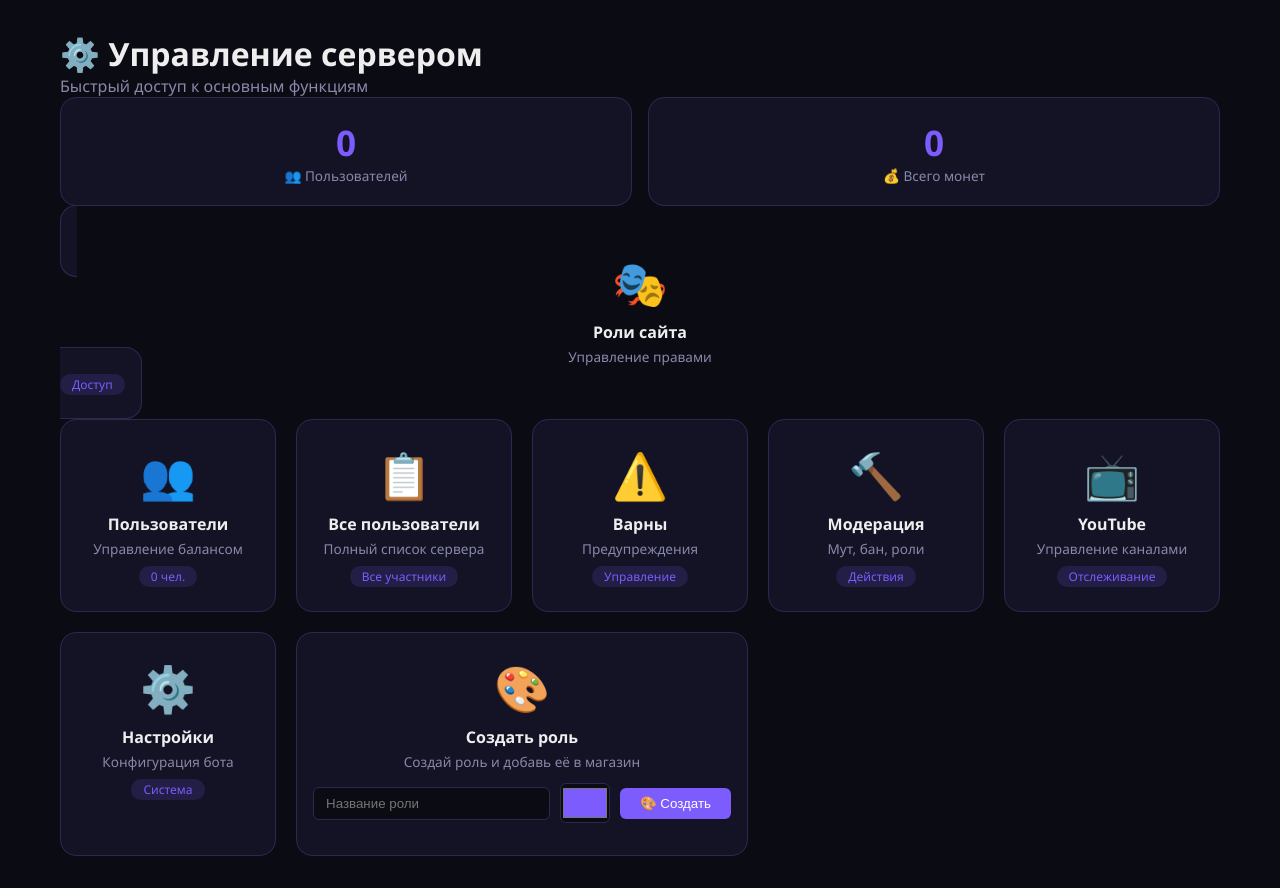
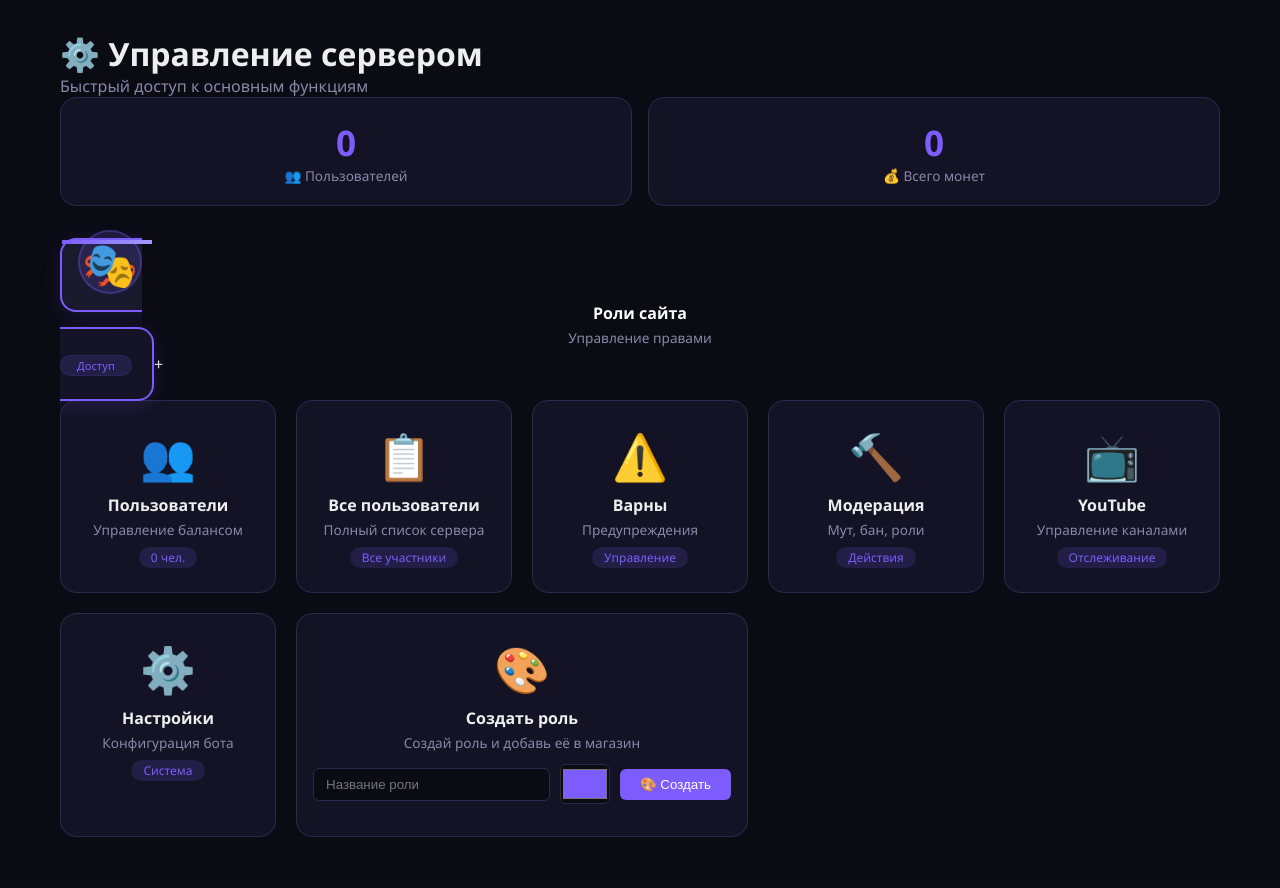
Before and after one commit to Koneko112/Hikigaya-bot-ds, a Node server app: template dashboard/views/admin/dashboard.ejs in a window 1280 px wide. Shown: the part 56-944 px from the top of the page. After the commit the page ends 893 px from the top, so only its background shows below. Run offline with Node 20, Linux system fonts and the light colour scheme; the template is opened without the code that fills it, so the values that code supplies are empty; some libraries are stand-ins or nearby versions.

Commit message:
Update dashboard.ejs

```diff
--- a/dashboard/views/admin/dashboard.ejs
+++ b/dashboard/views/admin/dashboard.ejs
@@ -102,13 +102,66 @@
                 <div class="label">💰 Всего монет</div>
             </div>
         </div>
- <!-- ===== НОВАЯ КАРТОЧКА ===== -->
-    <a href="/admin/roles" class="admin-card">
-        <span class="icon">🎭</span>
-        <div class="title">Роли сайта</div>
-        <div class="desc">Управление правами</div>
-        <span class="badge">Доступ</span>
-    </a>
+ <a href="/admin/roles" class="admin-card" style="
+    background: linear-gradient(145deg, #1a1a2e, #131325);
+    border-radius: 16px;
+    border: 2px solid #7c5cfc;
+    padding: 24px 16px;
+    text-align: center;
+    transition: all 0.3s ease;
+    text-decoration: none;
+    color: #eee;
+    position: relative;
+    overflow: hidden;
+    box-shadow: 0 4px 20px rgba(124, 92, 252, 0.15);
+">
+    <!-- Акцент сверху -->
+    <div style="position: absolute; top: 0; left: 0; right: 0; height: 4px; background: linear-gradient(90deg, #7c5cfc, #a29bfe);"></div>
+
+    <!-- Иконка -->
+    <div style="
+        font-size: 2.8rem;
+        display: inline-block;
+        width: 64px;
+        height: 64px;
+        line-height: 64px;
+        border-radius: 50%;
+        background: rgba(124, 92, 252, 0.15);
+        border: 2px solid rgba(124, 92, 252, 0.3);
+        margin-bottom: 8px;
+        transition: 0.3s;
+    ">🎭</div>
+
+    <!-- Название -->
+    <div style="font-weight: 600; font-size: 1rem; color: #fff;">Роли сайта</div>
+
+    <!-- Описание -->
+    <div style="color: #8888aa; font-size: 0.85rem; margin-top: 4px;">Управление правами</div>
+
+    <!-- Бейдж -->
+    <div style="
+        display: inline-block;
+        background: rgba(124, 92, 252, 0.15);
+        color: #7c5cfc;
+        padding: 2px 16px;
+        border-radius: 20px;
+        font-size: 0.7rem;
+        margin-top: 8px;
+        border: 1px solid rgba(124, 92, 252, 0.1);
+    ">Доступ</div>
+
+    <!-- Эффект при наведении -->
+    <div style="
+        position: absolute;
+        bottom: 0;
+        left: 0;
+        right: 0;
+        height: 2px;
+        background: linear-gradient(90deg, transparent, #7c5cfc, transparent);
+        opacity: 0;
+        transition: 0.3s;
+    "></div>
+</a>+
         <!-- КАРТОЧКИ АДМИНКИ -->
         <div class="admin-grid">
             <a href="/admin/users" class="admin-card">
```
